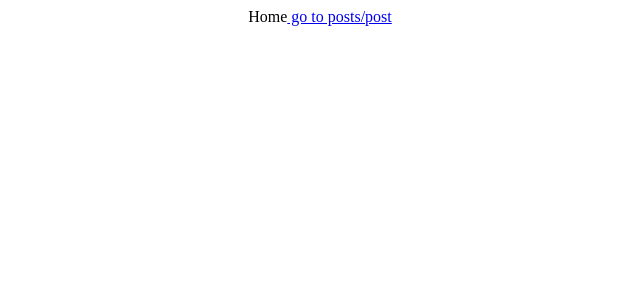
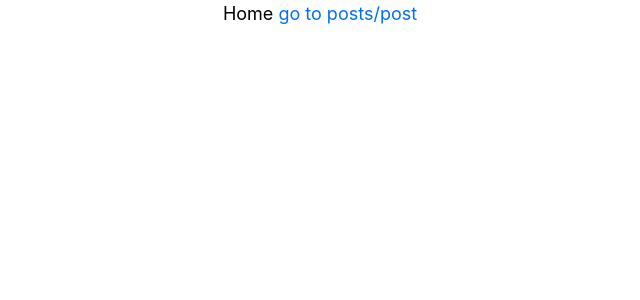
Before and after one commit to aramais21/nextJS, a Next.js app: page /home in a window 1280 px wide. Shown: the top 300 px of the page, without its empty margins (320-960 px from the left). Built offline with nearby package versions, Linux system fonts and the light colour scheme.

Commit message:
added global styling

```diff
--- /dev/null
+++ b/pages/_app.js
@@ -0,0 +1,7 @@
+import '../styles/global.css'
+
+const App = ({Component, pageProps}) => {
+    return <Component  {...pageProps} />
+}
+
+export default App;
--- /dev/null
+++ b/styles/global.css
@@ -0,0 +1,27 @@
+html,
+body {
+  padding: 0;
+  margin: 0;
+  font-family: -apple-system, BlinkMacSystemFont, Segoe UI, Roboto, Oxygen, Ubuntu,
+    Cantarell, Fira Sans, Droid Sans, Helvetica Neue, sans-serif;
+  line-height: 1.6;
+  font-size: 18px;
+}
+
+* {
+  box-sizing: border-box;
+}
+
+a {
+  color: #0070f3;
+  text-decoration: none;
+}
+
+a:hover {
+  text-decoration: underline;
+}
+
+img {
+  max-width: 100%;
+  display: block;
+}
```
